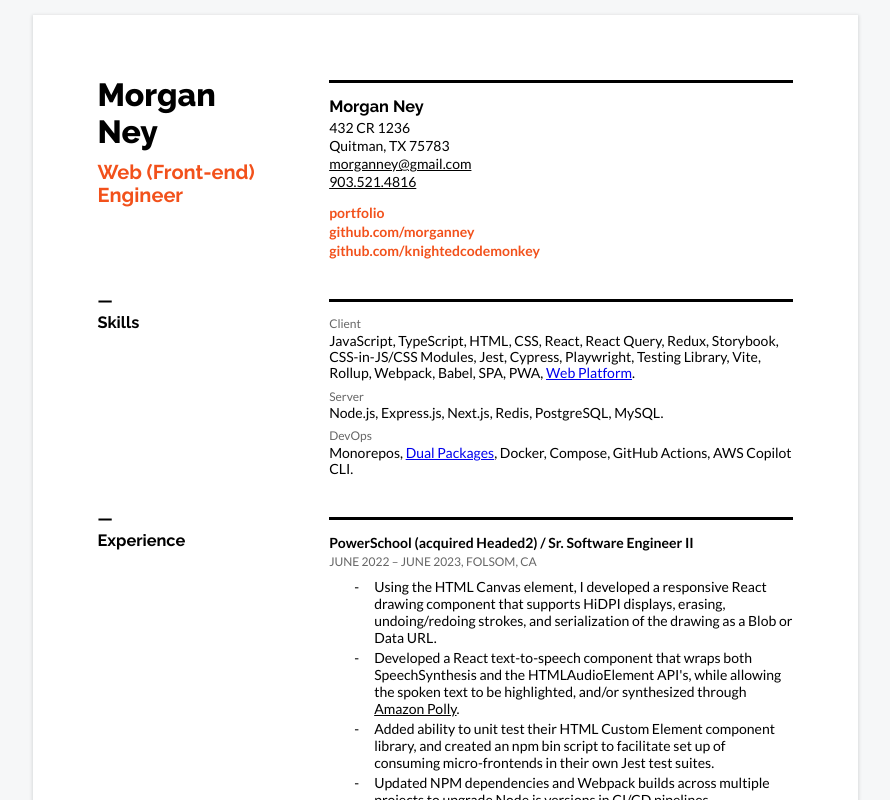
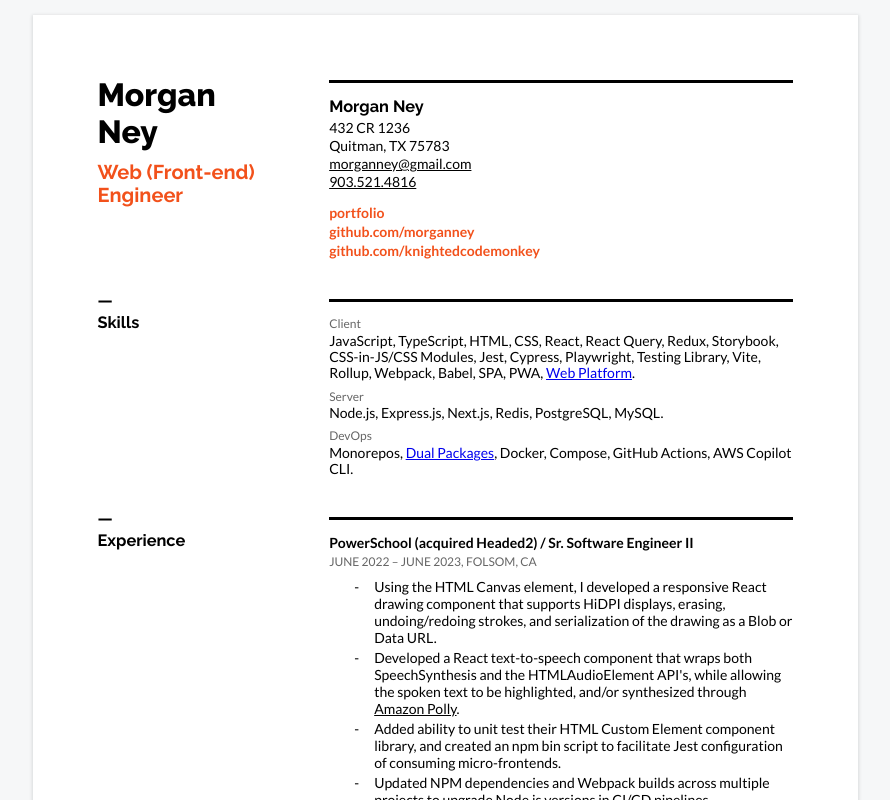
Before and after one commit to morganney/morgan.neys.info, a Next.js app: page /resume in a window 1280 px wide. Shown: the top 800 px of the page, without its empty margins (195-1085 px from the left). Built offline with nearby package versions, Linux system fonts and the light colour scheme.

Commit message:
refactor: reword.

```diff
--- a/app/(professional)/resume/page.js
+++ b/app/(professional)/resume/page.js
@@ -104,8 +104,8 @@ export default function Resume() {
               </li>
               <li>
                 Added ability to unit test their HTML Custom Element component library,
-                and created an npm bin script to facilitate set up of consuming
-                micro-frontends in their own Jest test suites.
+                and created an npm bin script to facilitate Jest configuration of
+                consuming micro-frontends.
               </li>
               <li>
                 Updated NPM dependencies and Webpack builds across multiple projects to
```
